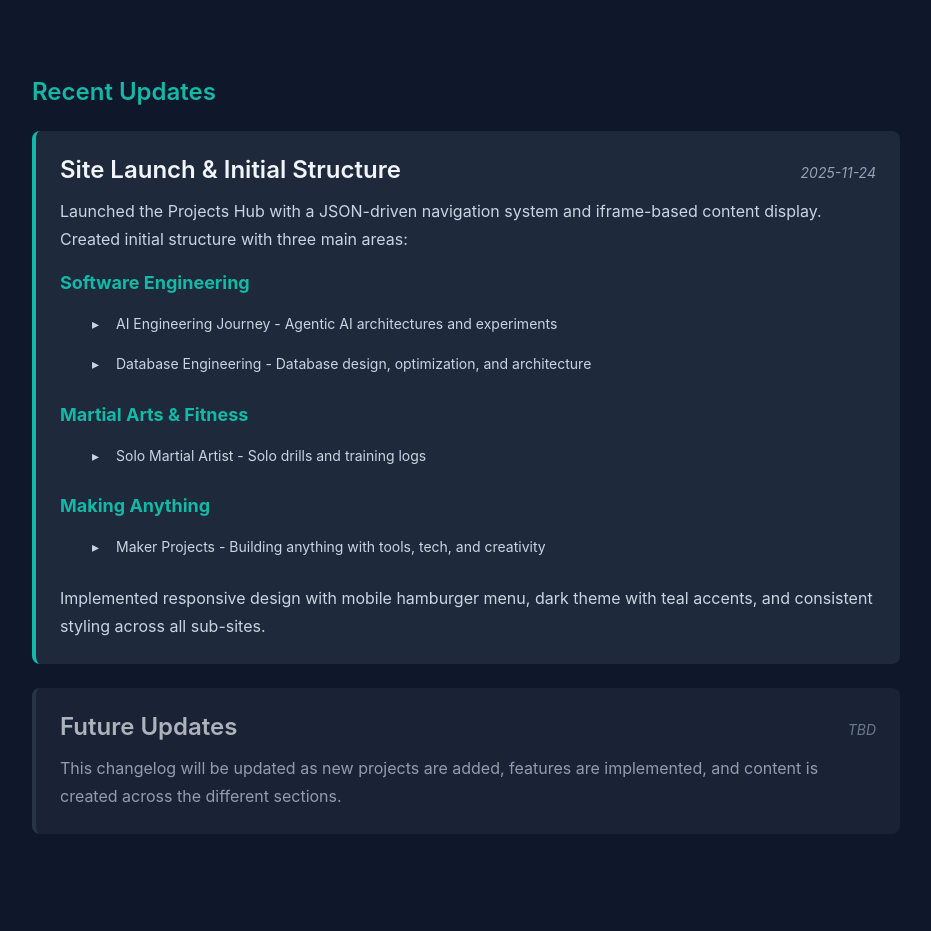
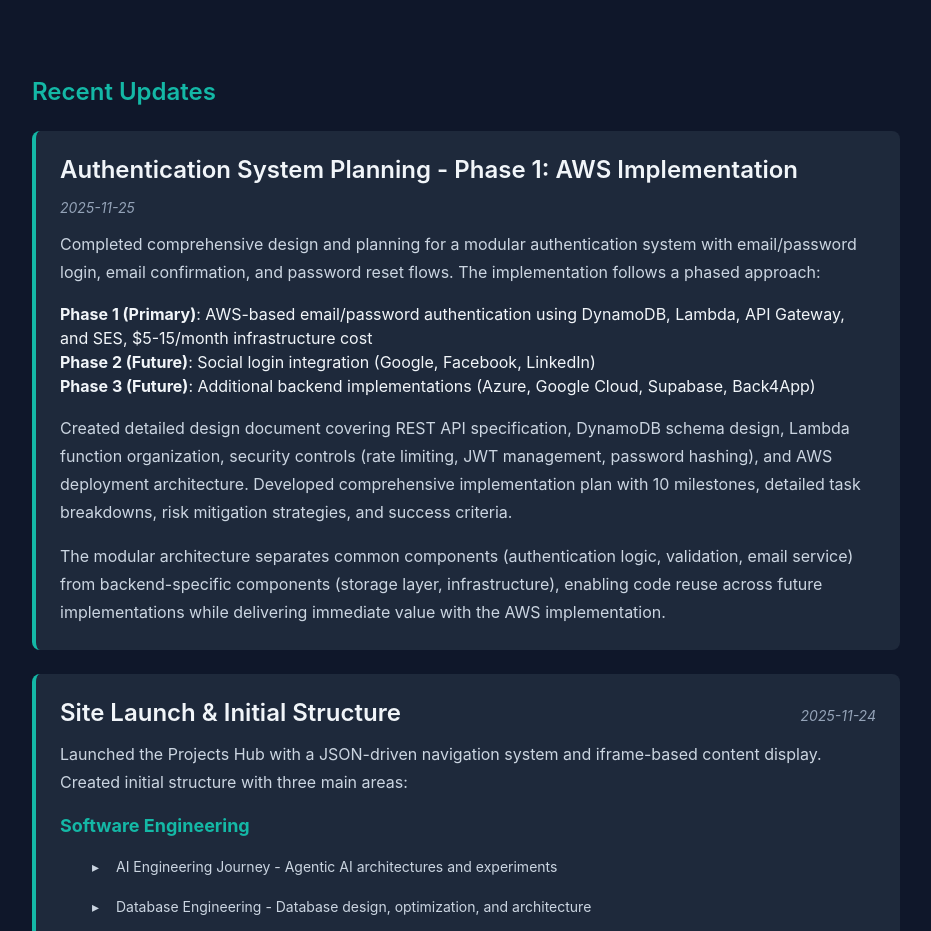
Before and after one commit to bonjohen/page_viewer, a plain HTML site: page sites/home/index.html in a window 1280 px wide. Shown: the part 800-1731 px from the top of the page, without its empty margins (174-1105 px from the left). Drawn offline with Linux system fonts and the light colour scheme.

Commit message:
feat: Update implementation plan for authentication system and add home page section
- Revised the implementation plan for the authentication and login system to version 2.0, detailing a phased approach with specific objectives, scope, constraints, success criteria, and roles.
- Added milestones and a detailed task breakdown for each phase, focusing on AWS implementation for email/password authentication, followed by social login and additional backend integrations.
- Enhanced the `sites.json` file to include a new "Home" group with a welcome page.
- Updated the home page to include a recent updates section, detailing the planning and design of the authentication system, including phases, architecture, and implementation strategies.

```diff
--- a/sites/home/index.html
+++ b/sites/home/index.html
@@ -43,6 +43,35 @@
     <!-- Changelog -->
     <section class="content-section changelog-section">
       <h2>Recent Updates</h2>
+
+      <article class="log-entry">
+        <div class="log-header">
+          <h3>Authentication System Planning - Phase 1: AWS Implementation</h3>
+          <span class="log-date">2025-11-25</span>
+        </div>
+        <p>
+          Completed comprehensive design and planning for a modular authentication system with email/password
+          login, email confirmation, and password reset flows. The implementation follows a phased approach:
+        </p>
+        <ul class="changelog-list">
+          <li><strong>Phase 1 (Primary)</strong>: AWS-based email/password authentication using DynamoDB, Lambda,
+              API Gateway, and SES, $5-15/month infrastructure cost</li>
+          <li><strong>Phase 2 (Future)</strong>: Social login integration (Google, Facebook, LinkedIn)</li>
+          <li><strong>Phase 3 (Future)</strong>: Additional backend implementations (Azure, Google Cloud, Supabase,
+              Back4App)</li>
+        </ul>
+        <p>
+          Created detailed design document covering REST API specification, DynamoDB schema design, Lambda function
+          organization, security controls (rate limiting, JWT management, password hashing), and AWS deployment
+          architecture. Developed comprehensive implementation plan with 10 milestones, detailed task breakdowns,
+          risk mitigation strategies, and success criteria.
+        </p>
+        <p>
+          The modular architecture separates common components (authentication logic, validation, email service)
+          from backend-specific components (storage layer, infrastructure), enabling code reuse across future
+          implementations while delivering immediate value with the AWS implementation.
+        </p>
+      </article>
 
       <article class="log-entry">
         <div class="log-header">
```
Also changed, not shown: sites.json (+14 -0 lines), 2 other files.
